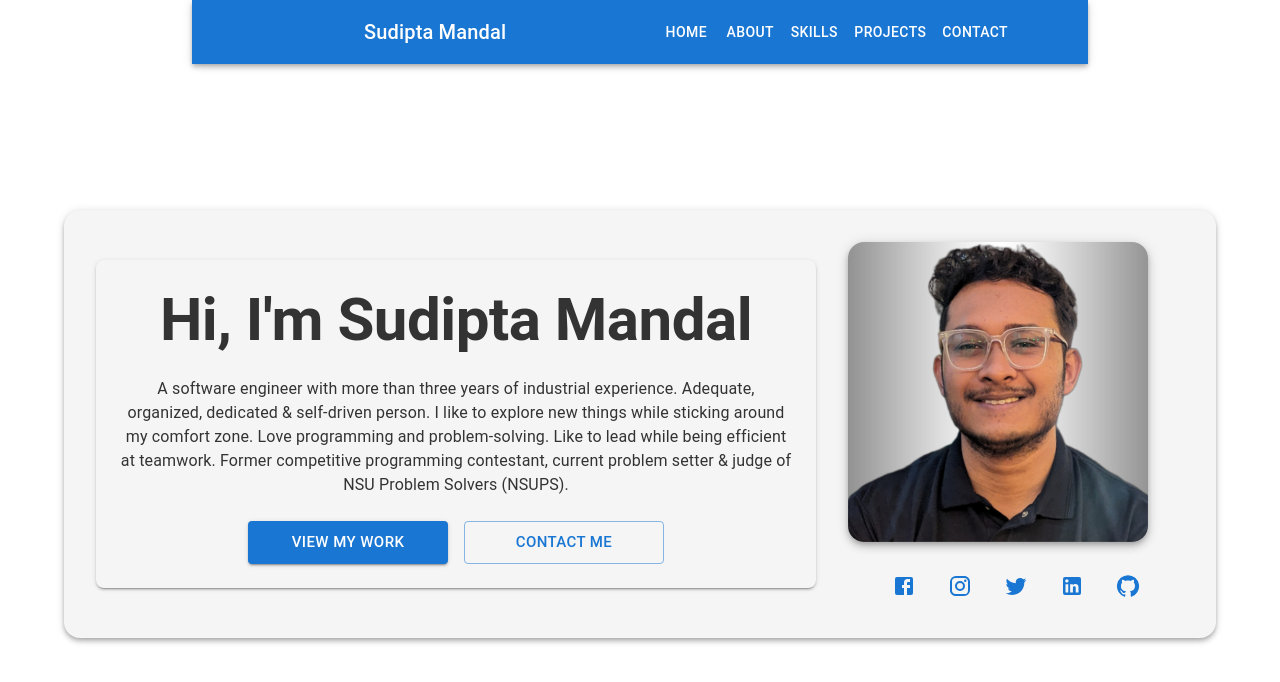
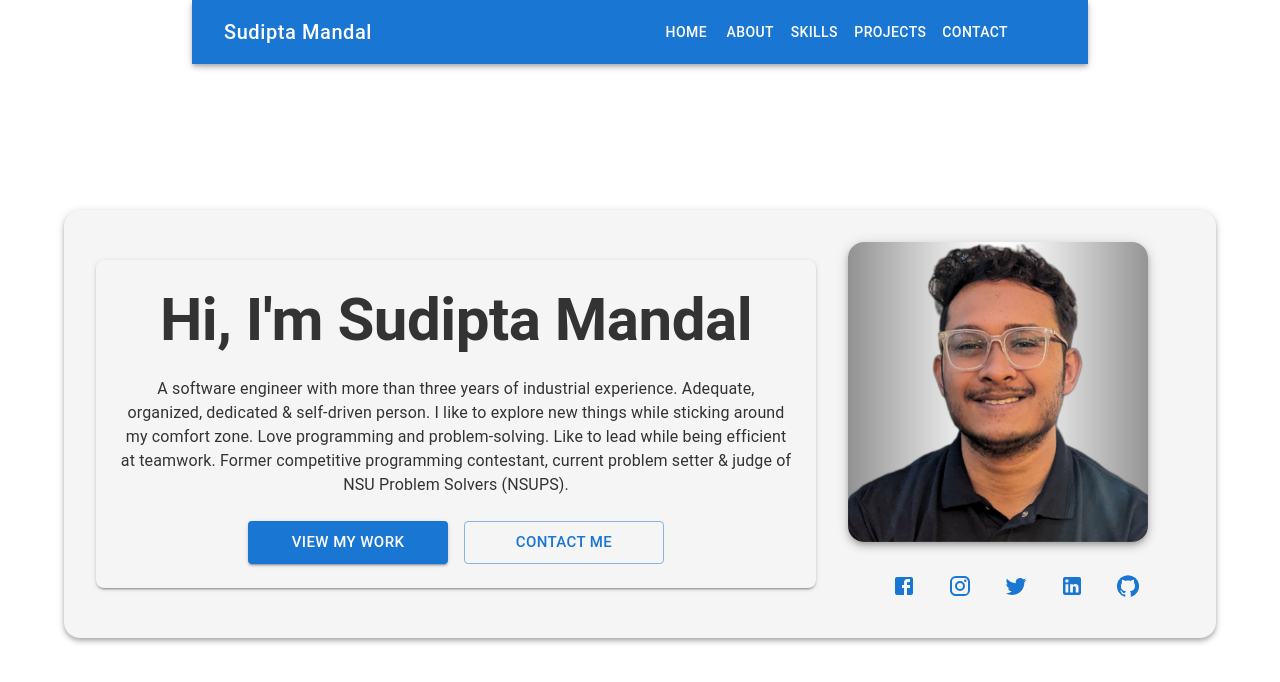
Before and after one commit to MrMandalNSU/portfolio, a React (Vite) app: page / in a window 1280 px wide. Shown: the top 682 px of the page. Built offline with nearby package versions, Linux system fonts and the light colour scheme; some icons are missing.

Commit message:
Added shadow button for home

```diff
--- a/src/contexts/Navbar.jsx
+++ b/src/contexts/Navbar.jsx
@@ -60,13 +60,25 @@ const Navbar = () => {
     >
       <AppBar component="nav" position="sticky" sx={{ width: "100%" }}>
         <Toolbar>
-          <Typography
-            variant="h6"
-            component="div"
-            sx={{ flexGrow: 1, display: { xs: "none", sm: "block" } }}
+          <Button
+            sx={{
+              textTransform: "none", // Prevent text from being capitalized
+              fontSize: "1.25rem", // Adjust text size
+              color: "inherit", // Inherit the color from the theme
+              backgroundColor: "transparent", // Transparent background
+              boxShadow: "none", // Remove default button shadow
+              "&:hover": {
+                transform: "translateY(-3px)", // Lift the button a bit
+                boxShadow: "0px 4px 12px rgba(0, 0, 0, 0.2)", // Add glow effect
+                backgroundColor: "rgba(255, 255, 255, 0.08)", // Optional: add subtle background change on hover
+              },
+              display: { xs: "none", sm: "block" }, // Only display on larger screens
+              mr: "auto", // Keep it left-aligned
+            }}
           >
             Sudipta Mandal
-          </Typography>
+          </Button>
+
           <Box sx={{ display: { xs: "none", sm: "block" } }}>
             {navItems.map((item) => (
               <Button key={item} sx={{ color: "#fff" }}>
```
